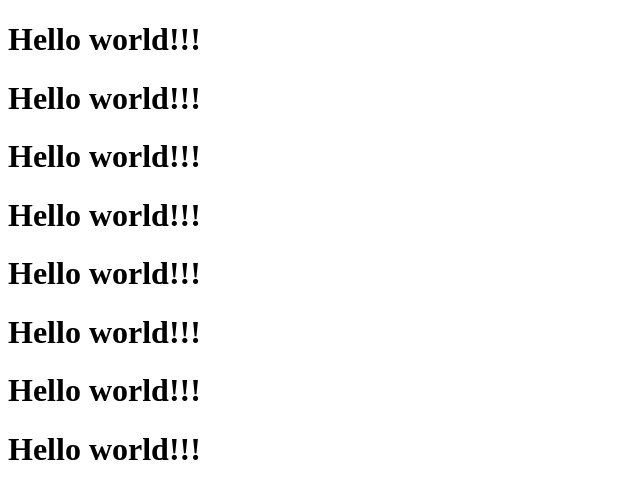
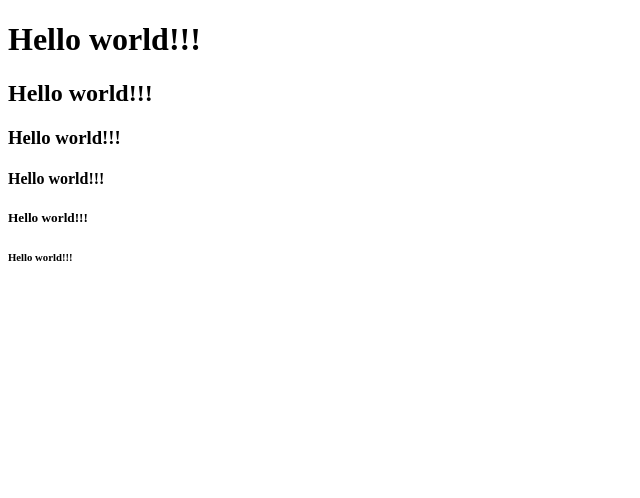
Before and after one commit to hydralysk-zerg/ITVDN, a plain HTML site: page git/index.html in a window 1280 px wide. Shown: the whole page, without its empty margins (0-640 px from the left). Drawn offline with Linux system fonts and the light colour scheme.

Commit message:
Update index.html
h1 - h6

```diff
--- a/git/index.html
+++ b/git/index.html
@@ -8,12 +8,10 @@
 </head>
 <body>
     <h1>Hello world!!!</h1>
-    <h1>Hello world!!!</h1>
-    <h1>Hello world!!!</h1>
-    <h1>Hello world!!!</h1>
-    <h1>Hello world!!!</h1>
-    <h1>Hello world!!!</h1>
-    <h1>Hello world!!!</h1>
-    <h1>Hello world!!!</h1>
+    <h2>Hello world!!!</h2>
+    <h3>Hello world!!!</h3>
+    <h4>Hello world!!!</h4>
+    <h5>Hello world!!!</h5>
+    <h6>Hello world!!!</h6>
 </body>
 </html>
```
